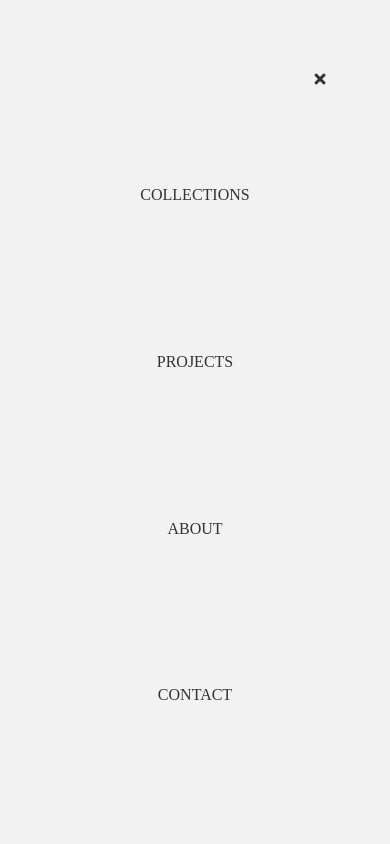
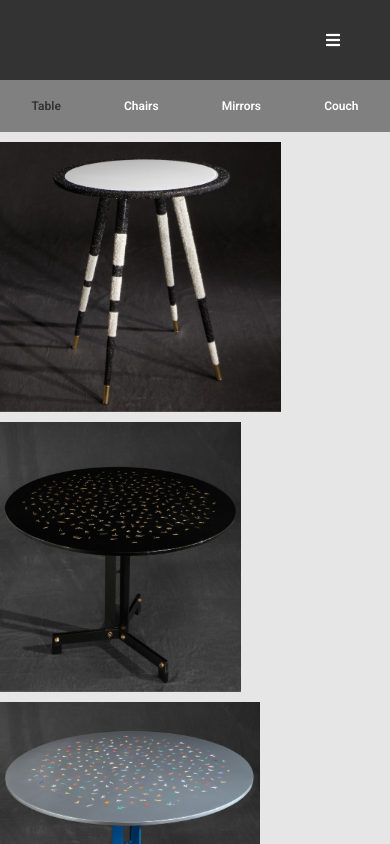
Before and after one commit to mkcriollo/jmcdesigner, a React (Create React App) app: page /projects in a window 390 px wide. Shown: the top 844 px of the page. Built offline with nearby package versions, Linux system fonts and the light colour scheme.

Commit message:
create navigation menu with working links for phone

```diff
--- a/src/components/home/home.css
+++ b/src/components/home/home.css
@@ -188,11 +188,10 @@
   .tag-home-holder {
     position: absolute;
     bottom: -310px;
-    width: auto;
   }
 
   .tag-home {
-    width: 100vw;
+    width: auto;
   }
 }
 
@@ -200,4 +199,10 @@
   .info-home {
     font-size: 24px;
   }
+  .tag-home-holder {
+    width: auto;
+  }
+  .tag-home {
+    height: auto;
+  }
 }
--- a/src/components/home/home.js
+++ b/src/components/home/home.js
@@ -7,6 +7,7 @@ function Home() {
 
   useEffect(() => {
       const navBar = document.querySelector('.navbar');
+      const menuPhone = document.querySelector('.fa-bars')
       const links = document.getElementsByClassName('linkColor')
       const contactBtn = document.querySelector('.contact-btn')
       const logo = document.querySelector('.logo');
@@ -14,6 +15,7 @@ function Home() {
 
 
       // change navbar background on load
+      menuPhone.style.color = "white"
       navBar.style.backgroundColor = 'transparent';
       navBar.style.position = 'fixed';
       navBar.classList.add('animate__animated')
@@ -35,7 +37,7 @@ function Home() {
       logo.style.color = '#fff'
 
       return () => {
-
+        menuPhone.style.color = 'black'
         // remove classes
         navBar.classList.remove('animate__animated')
       navBar.classList.remove('animate__fadeInDown')
--- a/src/components/nav/nav.css
+++ b/src/components/nav/nav.css
@@ -9,7 +9,7 @@
   bottom: 0;
   top: 0;
   color: #333;
-  z-index: 999;
+  z-index: 1;
 
   animation-duration: 5s;
 }
@@ -77,10 +77,10 @@
   border-radius: 4px;
   margin-top: 10px;
   font-family: "Roboto", sans-serif;
-  z-index: 999;
+  z-index: 2;
 }
 
-.fas fa-bars {
+.fa-bars {
   display: none;
 }
 
@@ -133,6 +133,7 @@
   }
 
   .fa-bars {
+    display: block;
     color: white;
     padding-left: 120px;
     cursor: pointer;
@@ -143,17 +144,17 @@
   }
 
   .menu-phone {
-    display: block;
     position: absolute;
     top: 0;
     left: 0;
     width: 100%;
     height: 100vh;
     background-color: #f2f2f2;
-    display: flex;
+    display: none;
     flex-direction: column;
     align-items: center;
     justify-content: space-evenly;
+    z-index: 100;
   }
 
   .menu-phone > a {
--- a/src/components/projects/project.css
+++ b/src/components/projects/project.css
@@ -139,4 +139,9 @@
     margin-right: 0px;
     width: auto;
   }
+  .project-display-holder {
+    margin-top: 0px;
+  }
+  .project-list-holder {
+  }
 }
```
